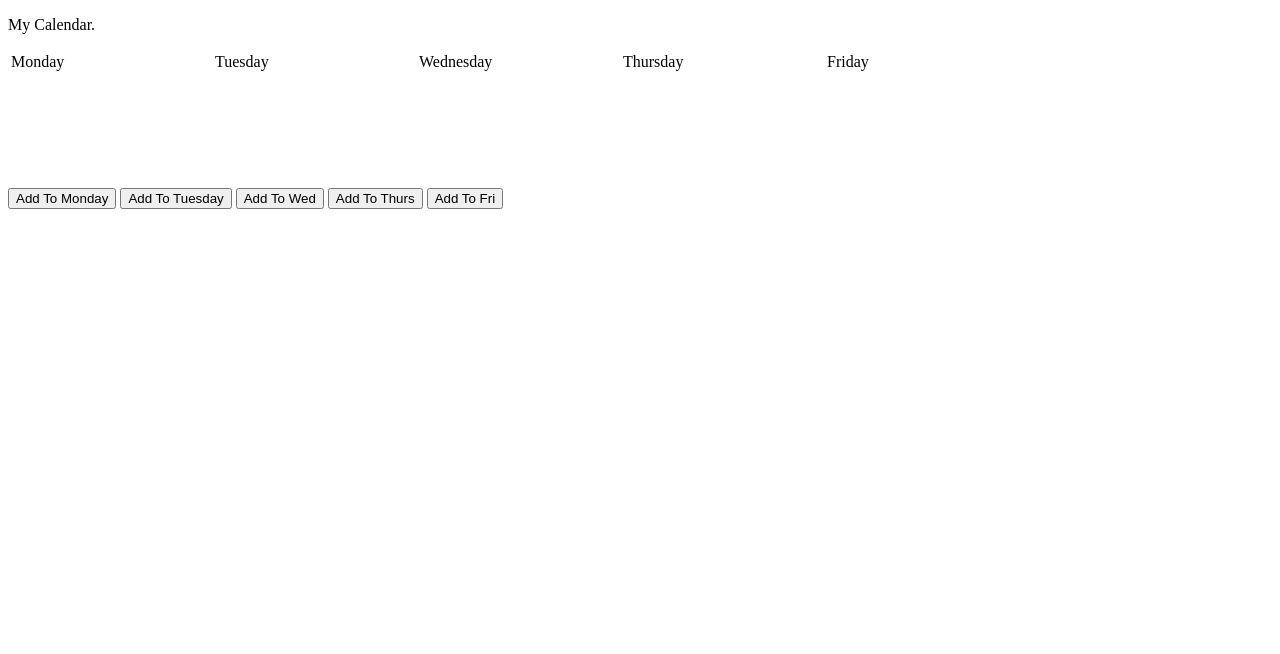
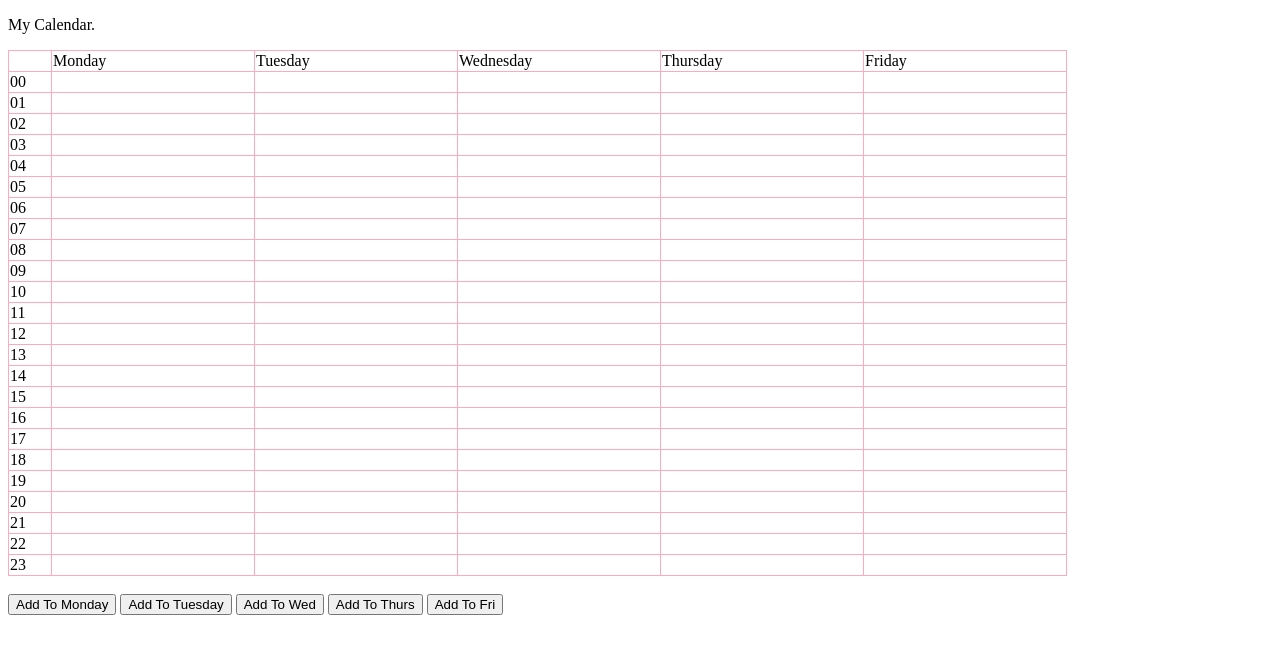
Before and after one commit to CandiaGu/BSTable, a plain HTML site: page index.html in a window 1280 px wide. Drawn offline with Linux system fonts and the light colour scheme.

Commit message:
more stuff i guess

```diff
--- a/index.html
+++ b/index.html
@@ -1,44 +1,51 @@
 <!DOCTYPE html>
 <html>
+ <head>
+   <style>
+   table {border-collapse:collapse; table-layout:fixed; width:310px;}
+   table td {border:solid 1px #fab; width:100px; word-wrap:break-word;}
+   </style>
+</head>
+
   <body>
     <p>My Calendar.</p>
 
 <table id="myTable">
-  <tr><td style="width: 200px;">Monday</td>
+  <tr><td style="width: 40px;"></td><td style="width: 200px;">Monday</td>
     <td style="width: 200px;">Tuesday</td>
     <td style="width: 200px;">Wednesday</td>
     <td style="width: 200px;">Thursday</td>
     <td style="width: 200px;">Friday</td></tr>
-  <tr><td></td><td></td><td></td><td></td><td></td></tr>
-  <tr><td></td><td></td><td></td><td></td><td></td></tr>
-  <tr><td></td><td></td><td></td><td></td><td></td></tr>
-  <tr><td></td><td></td><td></td><td></td><td></td></tr>
-  <tr><td></td><td></td><td></td><td></td><td></td></tr>
-  <tr><td></td><td></td><td></td><td></td><td></td></tr>
-  <tr><td></td><td></td><td></td><td></td><td></td></tr>
-  <tr><td></td><td></td><td></td><td></td><td></td></tr>
-  <tr><td></td><td></td><td></td><td></td><td></td></tr>
-  <tr><td></td><td></td><td></td><td></td><td></td></tr>
-  <tr><td></td><td></td><td></td><td></td><td></td></tr>
-  <tr><td></td><td></td><td></td><td></td><td></td></tr>
-  <tr><td></td><td></td><td></td><td></td><td></td></tr>
-  <tr><td></td><td></td><td></td><td></td><td></td></tr>
-  <tr><td></td><td></td><td></td><td></td><td></td></tr>
-  <tr><td></td><td></td><td></td><td></td><td></td></tr>
-  <tr><td></td><td></td><td></td><td></td><td></td></tr>
-  <tr><td></td><td></td><td></td><td></td><td></td></tr>
-  <tr><td></td><td></td><td></td><td></td><td></td></tr>
-  <tr><td></td><td></td><td></td><td></td><td></td></tr>
-  <tr><td></td><td></td><td></td><td></td><td></td></tr>
-  <tr><td></td><td></td><td></td><td></td><td></td></tr>
-  <tr><td></td><td></td><td></td><td></td><td></td></tr>
-  <tr><td></td><td></td><td></td><td></td><td></td></tr>
+  <tr><td style="width: 40px;">00</td><td></td><td></td><td></td><td></td><td></td></tr>
+  <tr><td style="width: 40px;">01</td><td></td><td></td><td></td><td></td><td></td></tr>
+  <tr><td style="width: 40px;">02</td><td></td><td></td><td></td><td></td><td></td></tr>
+  <tr><td style="width: 40px;">03</td><td></td><td></td><td></td><td></td><td></td></tr>
+  <tr><td style="width: 40px;">04</td><td></td><td></td><td></td><td></td><td></td></tr>
+  <tr><td style="width: 40px;">05</td><td></td><td></td><td></td><td></td><td></td></tr>
+  <tr><td style="width: 40px;">06</td><td></td><td></td><td></td><td></td><td></td></tr>
+  <tr><td style="width: 40px;">07</td><td></td><td></td><td></td><td></td><td></td></tr>
+  <tr><td style="width: 40px;">08</td><td></td><td></td><td></td><td></td><td></td></tr>
+  <tr><td style="width: 40px;">09</td><td></td><td></td><td></td><td></td><td></td></tr>
+  <tr><td style="width: 40px;">10</td><td></td><td></td><td></td><td></td><td></td></tr>
+  <tr><td style="width: 40px;">11</td><td></td><td></td><td></td><td></td><td></td></tr>
+  <tr><td style="width: 40px;">12</td><td></td><td></td><td></td><td></td><td></td></tr>
+  <tr><td style="width: 40px;">13</td><td></td><td></td><td></td><td></td><td></td></tr>
+  <tr><td style="width: 40px;">14</td><td></td><td></td><td></td><td></td><td></td></tr>
+  <tr><td style="width: 40px;">15</td><td></td><td></td><td></td><td></td><td></td></tr>
+  <tr><td style="width: 40px;">16</td><td></td><td></td><td></td><td></td><td></td></tr>
+  <tr><td style="width: 40px;">17</td><td></td><td></td><td></td><td></td><td></td></tr>
+  <tr><td style="width: 40px;">18</td><td></td><td></td><td></td><td></td><td></td></tr>
+  <tr><td style="width: 40px;">19</td><td></td><td></td><td></td><td></td><td></td></tr>
+  <tr><td style="width: 40px;">20</td><td></td><td></td><td></td><td></td><td></td></tr>
+  <tr><td style="width: 40px;">21</td><td></td><td></td><td></td><td></td><td></td></tr>
+  <tr><td style="width: 40px;">22</td><td></td><td></td><td></td><td></td><td></td></tr>
+  <tr><td style="width: 40px;">23</td><td></td><td></td><td></td><td></td><td></td></tr>
 </table>
 <br>
 
 <button onclick="fillCalendar(0,1,'mon','#54ff00')">Add To Monday</button>
 <button onclick="fillCalendar(1,5,'tues','#554499')">Add To Tuesday</button>
-<button onclick="fillCalendar(2,2,'wed','#ff33aa')">Add To Wed</button>
+<button onclick="fillCalendar(2,2,'wedfdafdsafdsafadsfdsfaf','#ff33aa')">Add To Wed</button>
 <button onclick="fillCalendar(3,7,'thurs','#435fff')">Add To Thurs</button>
 <button onclick="fillCalendar(4,10,'fri','#342211')">Add To Fri</button>
 
@@ -47,7 +54,7 @@
 function fillCalendar(weekday, hour, string, color) {
   var table = document.getElementById("myTable");
   row = document.getElementById("myTable").rows[hour];
-   var cell1 = row.cells[weekday];
+   var cell1 = row.cells[weekday+1];
   cell1.innerHTML = string;
   cell1.style.color = color;
   globStr = weekdayCount[weekday];
```
